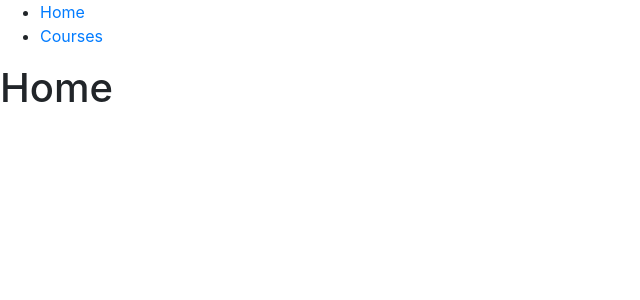
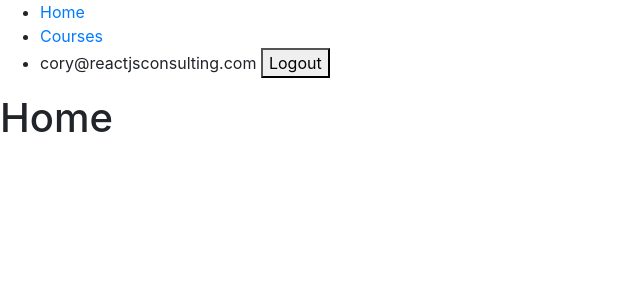
Before and after one commit to coryhouse/kiewit-react, a React (Create React App) app: page / in a window 1280 px wide. Shown: the top 300 px of the page, without its empty margins (0-640 px from the left). Built offline with nearby package versions, Linux system fonts and the light colour scheme.

Commit message:
Add context

```diff
--- a/src/App.js
+++ b/src/App.js
@@ -7,9 +7,14 @@ import ManageCourse from "./ManageCourse";
 import * as courseApi from "./api/courseApi";
 import { ToastContainer, toast } from "react-toastify";
 import "react-toastify/dist/ReactToastify.css";
+import UserContext from "./UserContext";
 
 const App = () => {
   const [courses, setCourses] = useState([]);
+  const userState = useState({
+    id: 1,
+    email: "cory@reactjsconsulting.com"
+  });
 
   // Above is equivalent to this:
   // const courseState = useState([]);
@@ -45,7 +50,7 @@ const App = () => {
   }
 
   return (
-    <>
+    <UserContext.Provider value={userState}>
       <ToastContainer />
       <Nav />
       <Switch>
@@ -72,7 +77,7 @@ const App = () => {
           )}
         />
       </Switch>
-    </>
+    </UserContext.Provider>
   );
 };
 
--- a/src/Nav.js
+++ b/src/Nav.js
@@ -1,7 +1,9 @@
-import React from "react";
+import React, { useContext } from "react";
 import { Link } from "react-router-dom";
+import UserContext from "./UserContext";
 
 const Nav = () => {
+  const [user, setUser] = useContext(UserContext);
   return (
     <ul>
       <li>
@@ -10,6 +12,11 @@ const Nav = () => {
       <li>
         <Link to="/courses">Courses</Link>
       </li>
+      {user && (
+        <li>
+          {user.email} <button onClick={() => setUser(null)}>Logout</button>
+        </li>
+      )}
     </ul>
   );
 };
--- /dev/null
+++ b/src/UserContext.js
@@ -0,0 +1,3 @@
+import React from "react";
+const UserContext = React.createContext();
+export default UserContext;
```
